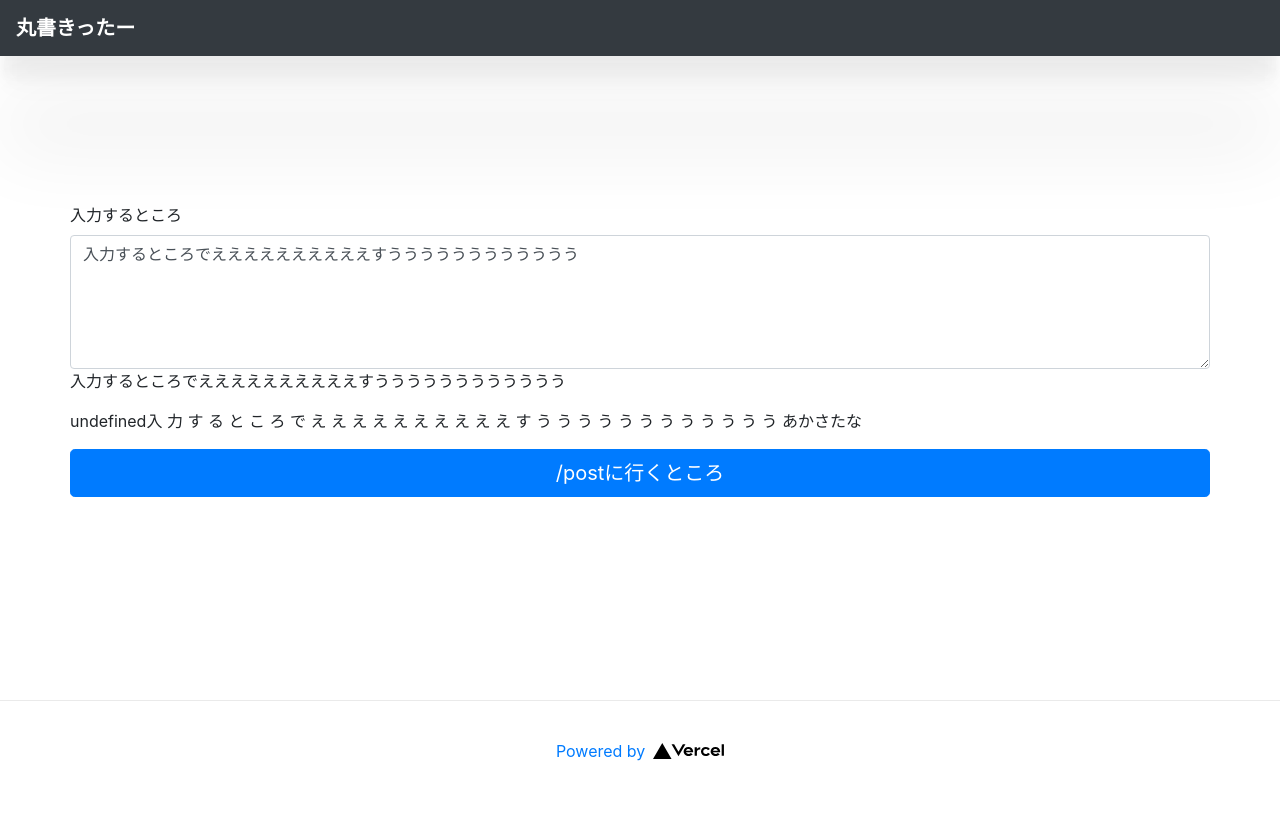
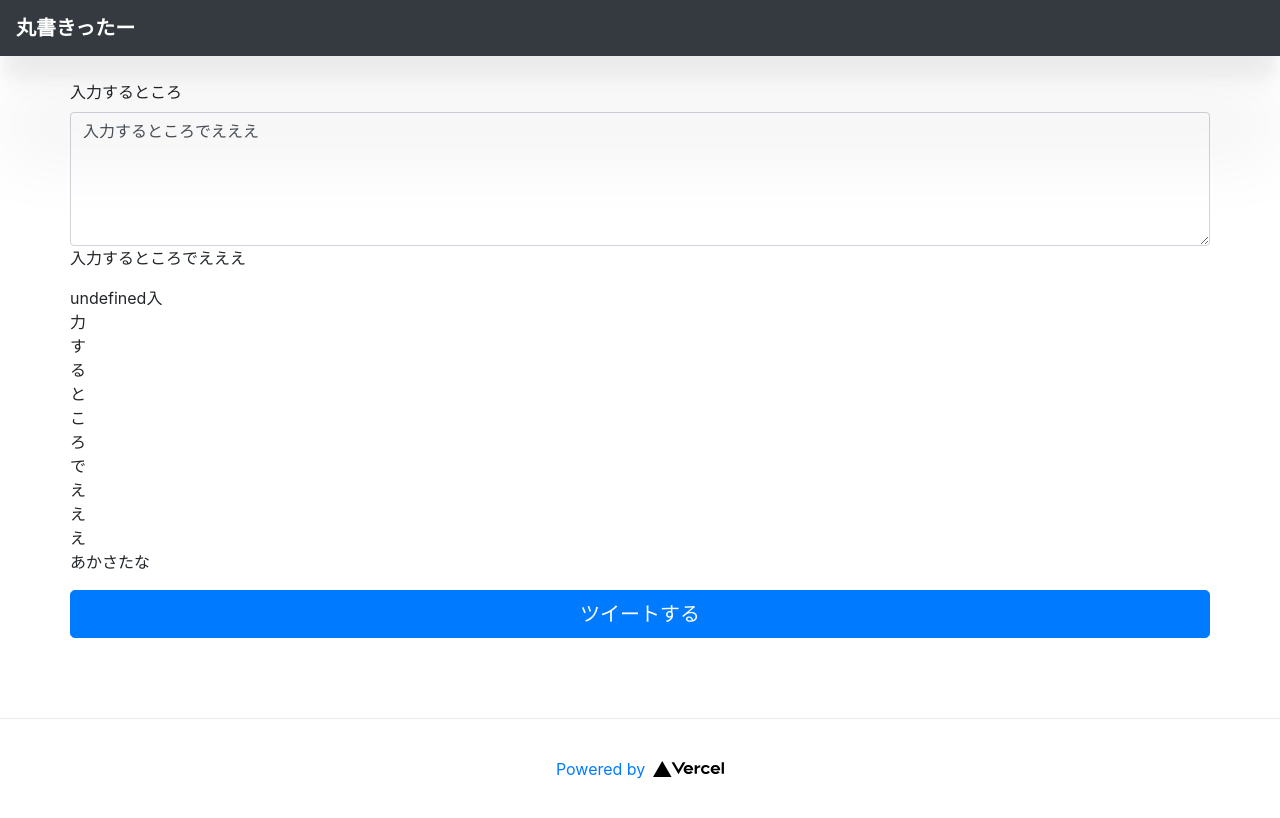
Before and after one commit to Mochichi2003/marugakitter, a Next.js app: page / in a window 1280 px wide. Built offline with nearby package versions, Linux system fonts and the light colour scheme.

Commit message:
変換するところを作り始めてる

```diff
--- a/components/get_content_and_convert/conver.jsx
+++ b/components/get_content_and_convert/conver.jsx
@@ -1,7 +1,8 @@
 import React from "react";
+import styles from "./conver.module.sass";
 
 function textCov(value) {
-  let convertvalues = null;
+  let convertvalues = " ";
   convertvalues = value.split("");
   let retunValue;
   for (const key in convertvalues) {
@@ -13,5 +14,5 @@ function textCov(value) {
 }
 
 export default function Converter(props) {
-  return <>{textCov(props.value)}</>;
+  return <p className={styles.texttoindention}>{textCov(props.value)}</p>;
 }
--- /dev/null
+++ b/components/get_content_and_convert/conver.module.sass
@@ -0,0 +1,2 @@
+.texttoindention
+	white-space: pre-line
--- a/pages/index.jsx
+++ b/pages/index.jsx
@@ -23,7 +23,7 @@ class Iputform extends React.Component {
   constructor(props) {
     super(props);
     this.state = {
-      name: "入力するところでええええええええええすうううううううううううう",
+      name: "入力するところでえええ",
     };
   }
 
@@ -85,7 +85,7 @@ export default function Home() {
 
         <Link href="/post">
           <Button variant="primary" size="lg" block>
-            /postに行くところ
+            ツイートする
           </Button>
         </Link>
       </Container>
```
